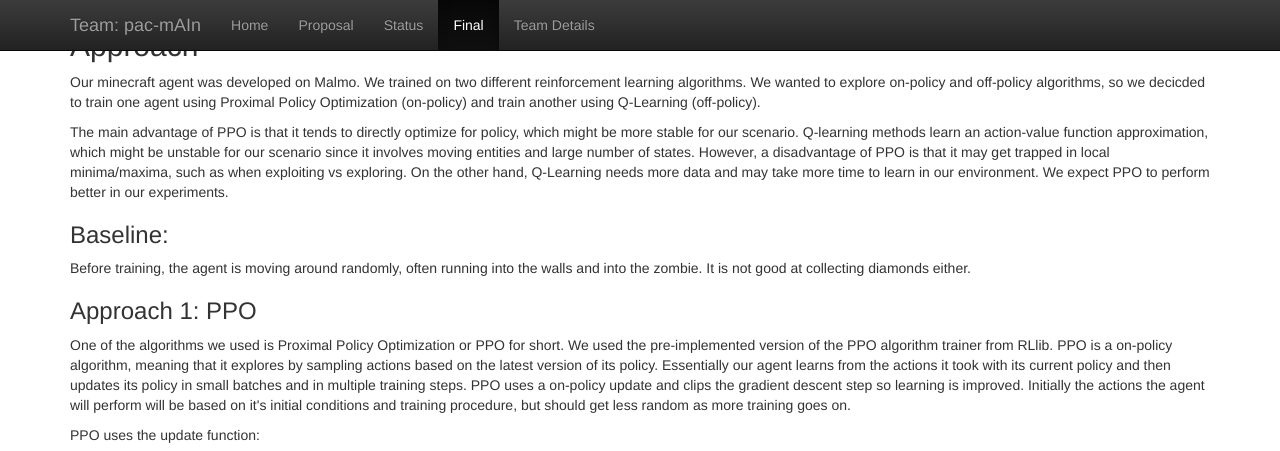
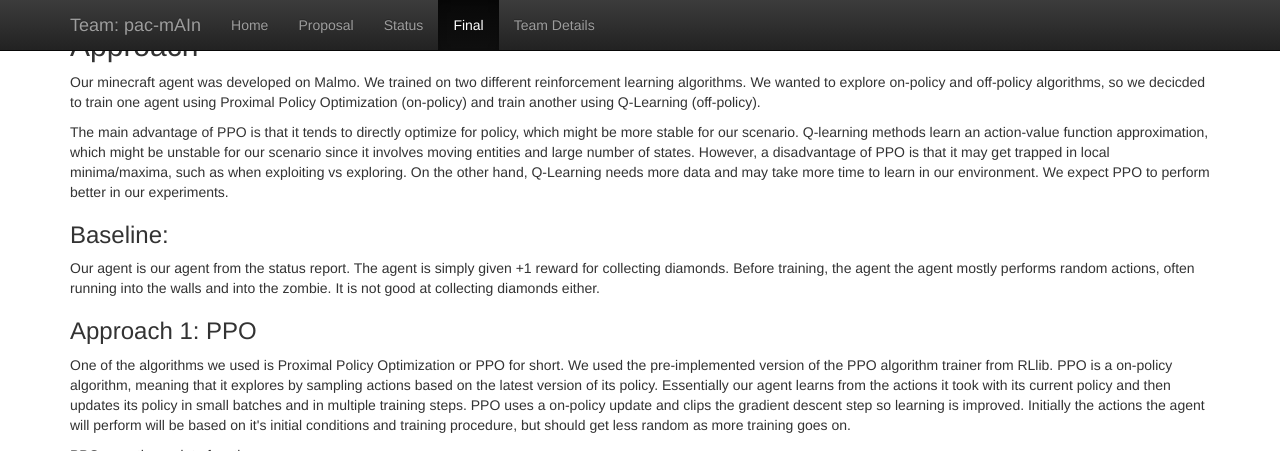
Before and after one commit to armaansd/pac-mAIn, a Jekyll site: the page built from docs/final.md, in a window 1280 px wide and 900 px high, scrolled down 2704 px, cut to the strip 0-451 px from the top of the window. Built offline with Jekyll 4.4.1, drawn with Linux system fonts in a browser that asks for light colours.

Commit message:
Update final.md

```diff
--- a/docs/final.md
+++ b/docs/final.md
@@ -63,7 +63,7 @@ Negative Rewards
 <p>The main advantage of PPO is that it tends to directly optimize for policy, which might be more stable for our scenario. Q-learning methods learn an action-value function approximation, which might be unstable for our scenario since it involves moving entities and large number of states. However, a disadvantage of PPO is that it may get trapped in local minima/maxima, such as when exploiting vs exploring. On the other hand, Q-Learning needs more data and may take more time to learn in our environment. We expect PPO to perform better in our experiments.</p>
 
 ### Baseline:
-<p>Before training, the agent is moving around randomly, often running into the walls and into the zombie. It is not good at collecting diamonds either.</p>
+<p>Our agent is our agent from the status report. The agent is simply given +1 reward for collecting diamonds. Before training, the agent the agent mostly performs random actions, often running into the walls and into the zombie. It is not good at collecting diamonds either.</p>
 
 ### Approach 1: PPO
 <p>One of the algorithms we used is Proximal Policy Optimization or PPO for short. We used the pre-implemented version of the PPO algorithm trainer from RLlib.
```
